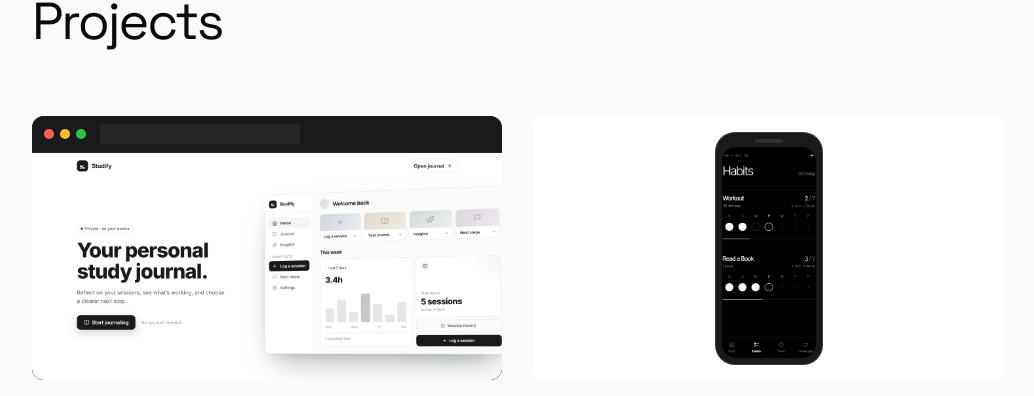
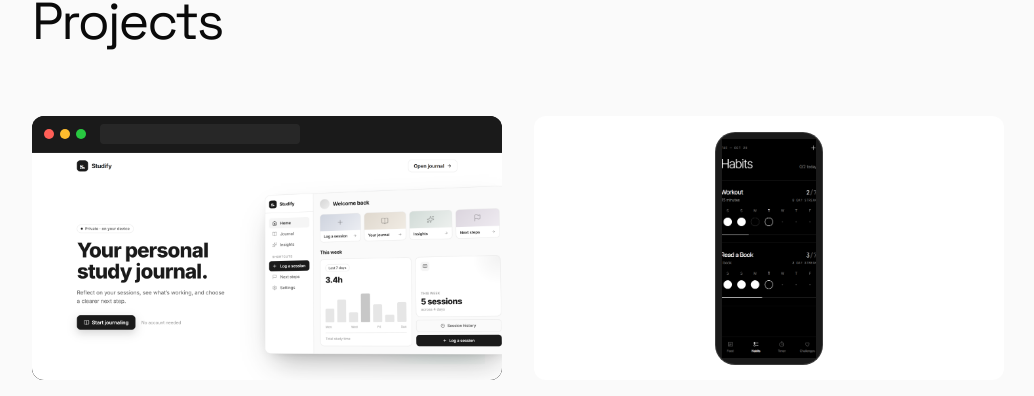
Before and after one commit to AndreTsoi/personal-site, a Next.js app in the folder nextapp/: page / in a window 1280 px wide. Shown: the part 773-1169 px from the top of the page, without its empty margins (122-1156 px from the left). Built offline with nearby package versions, Linux system fonts and the light colour scheme.

Commit message:
Sharp corners on Momentum screen, fill full frame height

```diff
--- a/nextapp/src/components/Projects.tsx
+++ b/nextapp/src/components/Projects.tsx
@@ -41,10 +41,7 @@ function PhoneFrame({ children }: { children: React.ReactNode }) {
   return (
     <div style={{ height: "88%", aspectRatio: "9/19.5" }}>
       <div className="h-full flex flex-col rounded-[20px] overflow-hidden border p-1.5" style={{ borderColor: "rgba(255,255,255,0.15)", background: "#1a1a1a" }}>
-        {/* Notch */}
-        <div className="mx-auto mb-1 rounded-full shrink-0" style={{ width: "30%", height: 4, background: "rgba(255,255,255,0.1)" }} />
-        {/* Screen */}
-        <div className="rounded-[14px] overflow-hidden relative flex-1 min-h-0">
+        <div className="overflow-hidden relative flex-1 min-h-0">
           {children}
         </div>
       </div>
```
